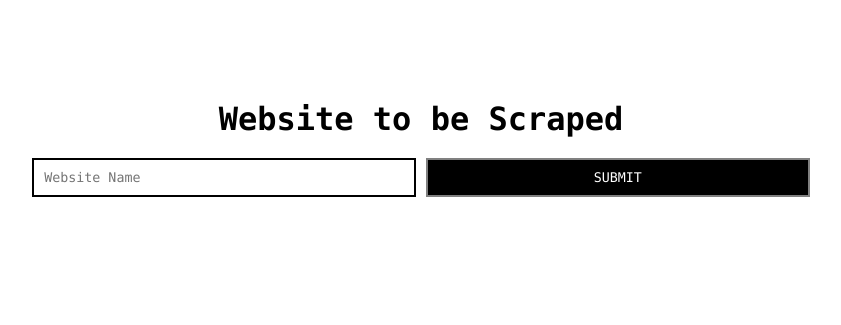
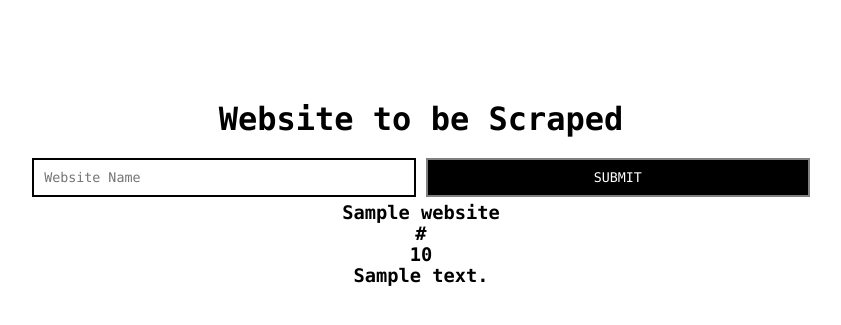
Before and after one commit to faaiz09/Django-Web-Scraping, a Django app: template main/templates/main/home.html in a window 1280 px wide. Shown: the top 325 px of the page, without its empty margins (219-1060 px from the left). Run offline with Django 4.2, Linux system fonts and the light colour scheme; the template is opened without the code that fills it: most values are stand-ins (such as "Sample title", 1, 10 or a date in 2020).

Commit message:
almost there

```diff
--- a/main/templates/main/home.html
+++ b/main/templates/main/home.html
@@ -43,6 +43,12 @@
         <input type="text" name="website" id="website" placeholder="Website Name">
         <input type="submit" value="Submit"/>
     </form>
+    {% if website %}
+    <h3>{{website.Title}}</h3>
+    <h3>{{website.Url}}</h3>
+    <h3>{{website.Price}}</h3>
+    <h3>{{website.Description}}</h3>
+    {% endif %}
 </div>
 </body>
 </html>
```
Also changed, not shown: main/views.py (+9 -5 lines).
